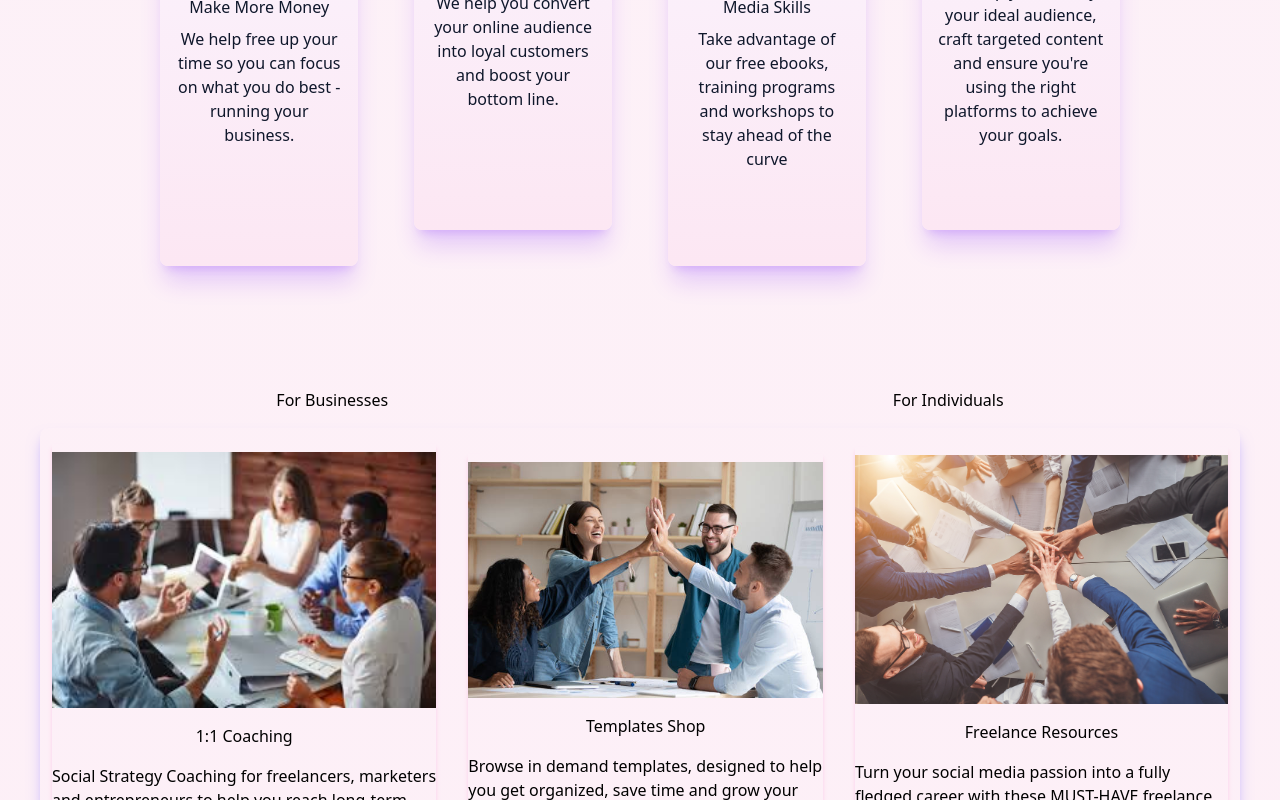
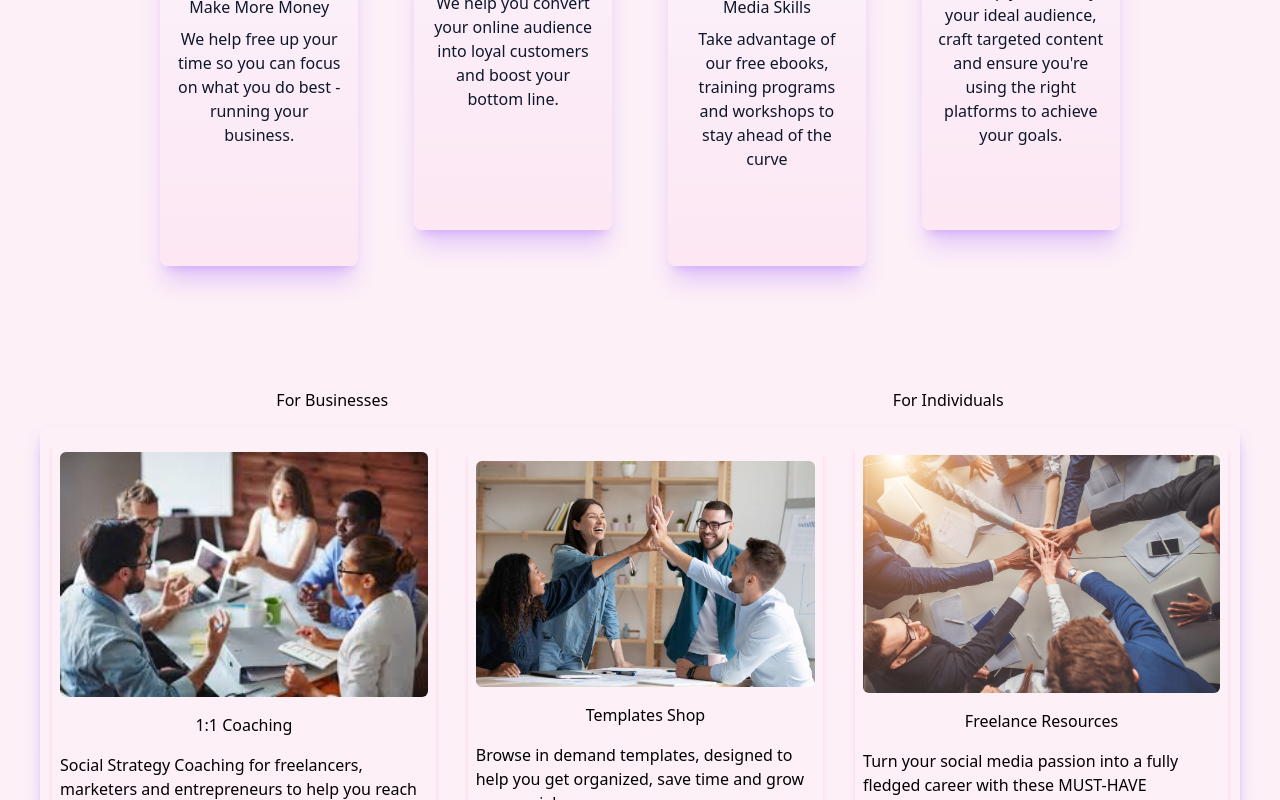
Before and after one commit to MatthewsRicky/shespeaksocial, a Next.js app: page / in a window 1280 px wide. Both pictures are taken after a click on the button "For Businesses". Shown: the part 928-1728 px from the top of the page. Built offline with nearby package versions, Linux system fonts and the light colour scheme.

Commit message:
image styling

```diff
--- a/components/ForIndividuals.tsx
+++ b/components/ForIndividuals.tsx
@@ -33,9 +33,9 @@ const ForIndividuals = () => {
 	return (
 		<div className="flex justify-center items-center shadow-lg rounded-lg shadow-violet-300 gap-8 m-4 px-3 py-4">
 			{individual.map((item) => (
-				<div key={item.id} className="flex flex-col items-center justify-center py-2 shadow-md shadow-pink-200 gap-4">
-					<Image src={item.imgurl} alt={item.alt} width={500} height={500} />
-					<h1>{item.title}</h1>
+				<div key={item.id} className="flex flex-col items-center justify-center p-2 shadow-md shadow-pink-200 gap-y-4">
+					<Image src={item.imgurl} alt={item.alt} width={500} height={500} className="rounded-md flex" />
+					<h1 >{item.title}</h1>
 					<p>{item.description}</p>
 					<button>{item.btnlabel}</button>
 				</div>
```
